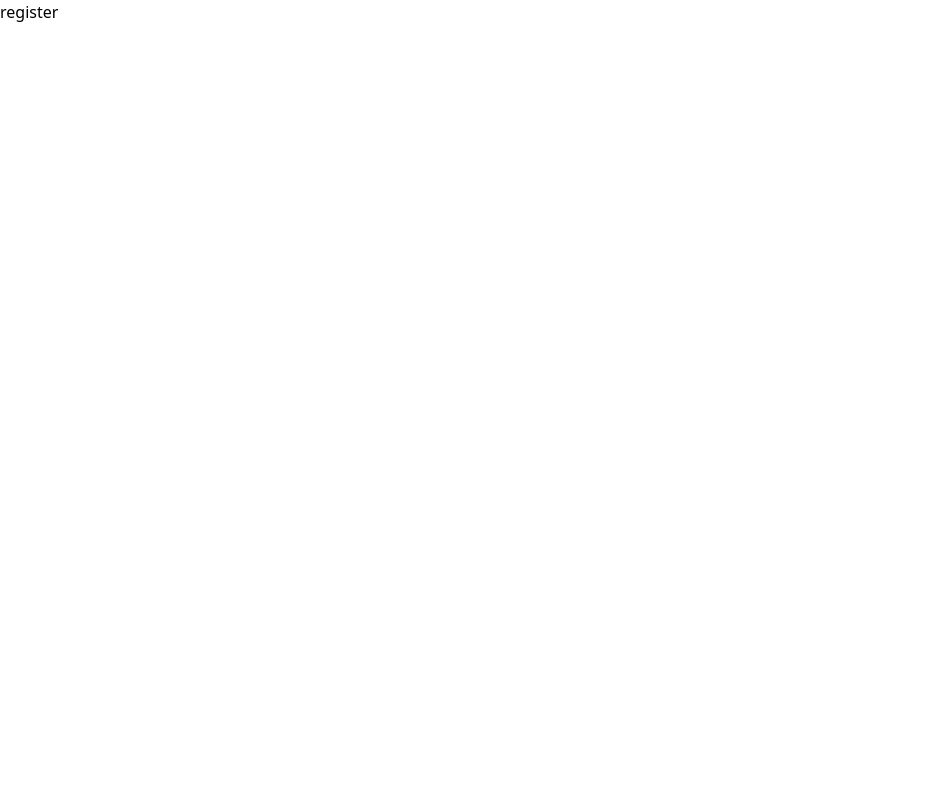
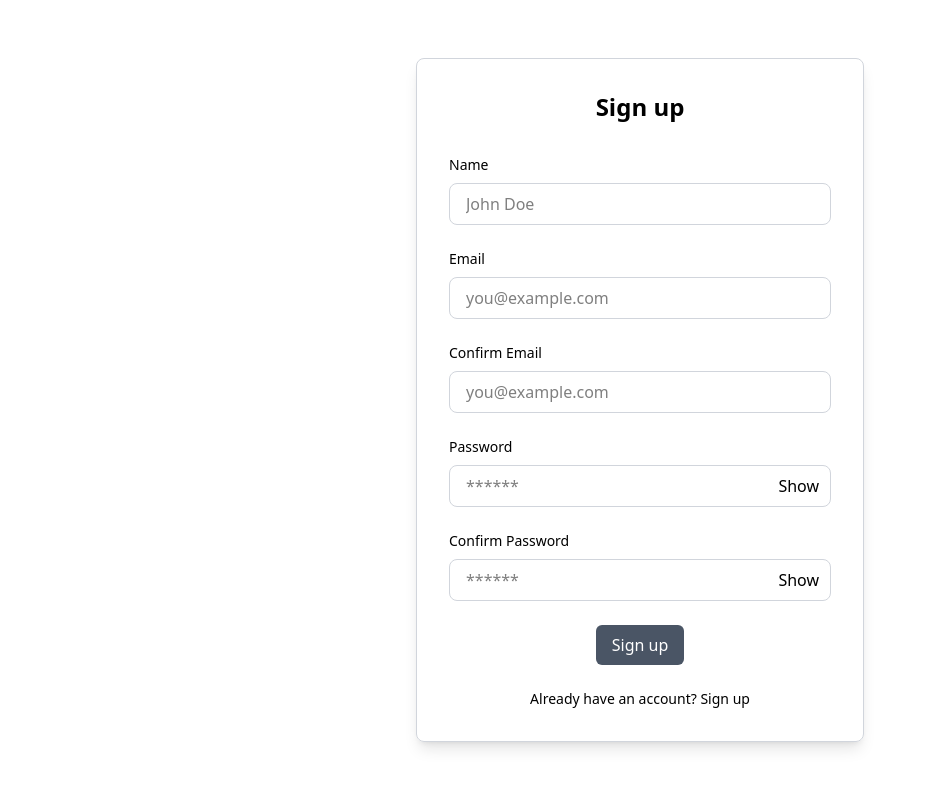
Before and after one commit to MuhammadRukon/task-management-tool, a React (Vite) app: page /register in a window 1280 px wide. Shown: the top 788 px of the page, without its empty margins (0-926 px from the left). Built offline with nearby package versions, Linux system fonts and the light colour scheme.

Commit message:
feat(ui): login & register page

```diff
--- /dev/null
+++ b/src/components/form.tsx
@@ -0,0 +1,49 @@
+import React from "react";
+import { Link } from "react-router";
+
+type Form = "login" | "register";
+
+interface FormProps {
+  handleSubmit: (e: React.FormEvent) => void;
+  children: React.ReactNode;
+  type: Form;
+}
+
+export function Form({ handleSubmit, children, type }: FormProps) {
+  function getText() {
+    if (type === "login") return "Sign in";
+    if (type === "register") return "Sign up";
+    return "";
+  }
+
+  return (
+    <div className="rounded-lg shadow-lg border border-gray-300 p-8">
+      {/* Header */}
+      <div className="text-center mb-8">
+        <p className="text-2xl font-bold">{getText()}</p>
+      </div>
+      <form onSubmit={handleSubmit} className="space-y-6">
+        {children}
+
+        <button
+          type="submit"
+          className="bg-gray-600 text-white py-2 px-4 rounded-md transition transform duration-200 ease-in-out active:scale-95 block mx-auto"
+        >
+          {getText()}
+        </button>
+      </form>
+      <p className="text-center mt-6 text-sm">
+        {type === "login"
+          ? "Don't have an account?"
+          : "Already have an account?"}
+        <Link
+          to={type === "login" ? "/register" : "/login"}
+          className="font-medium"
+        >
+          {" "}
+          {getText()}
+        </Link>
+      </p>
+    </div>
+  );
+}
--- /dev/null
+++ b/src/components/input.tsx
@@ -0,0 +1,52 @@
+interface InputProps {
+  label?: string;
+  type: string;
+  value: string;
+  onChange: (e: React.ChangeEvent<HTMLInputElement>) => void;
+  placeholder: string;
+  showPassword?: boolean;
+  onShowPassword?: () => void;
+}
+
+export function Input({
+  label,
+  type,
+  value,
+  onChange,
+  placeholder,
+  showPassword,
+  onShowPassword,
+}: InputProps) {
+  return (
+    <div>
+      {label && (
+        <label
+          htmlFor={label}
+          className="block text-sm font-medium mb-2 text-left"
+        >
+          {label}
+        </label>
+      )}
+      <div className="relative">
+        <input
+          id={label}
+          type={type === "password" && showPassword ? "text" : type}
+          value={value}
+          onChange={onChange}
+          placeholder={placeholder}
+          className="w-full px-4 py-2 border border-gray-300 rounded-lg focus:outline-none focus:ring-2 focus:ring-gray-300 transition-all"
+          required
+        />
+        {type === "password" && (
+          <button
+            type="button"
+            onClick={onShowPassword}
+            className="absolute right-3 top-1/2 -translate-y-1/2 cursor-pointer"
+          >
+            {showPassword ? "Hide" : "Show"}
+          </button>
+        )}
+      </div>
+    </div>
+  );
+}
--- a/src/pages/login/login.tsx
+++ b/src/pages/login/login.tsx
@@ -1,9 +1,45 @@
-import { Navigate } from "react-router";
+import { useState } from "react";
+import { Input } from "../../components/input";
+import { Form } from "../../components/form";
 
 export function Login() {
+  const [email, setEmail] = useState("");
+  const [password, setPassword] = useState("");
+  const [showPassword, setShowPassword] = useState(false);
+
   // TODO: replace with actual user check
-  const user = true;
-  if (user) return <Navigate to="/" />;
+  // const user = false;
+  // if (user) return <Navigate to="/" />;
 
-  return <div>login</div>;
+  const handleSubmit = (e: React.FormEvent) => {
+    e.preventDefault();
+    //TODO: validate email and passwor
+    //TODO: implement login logic
+  };
+
+  return (
+    <div className="min-h-screen flex items-center justify-center px-4 py-12">
+      <div className="w-full max-w-md">
+        <Form type="login" handleSubmit={handleSubmit}>
+          <Input
+            label="Email"
+            type="email"
+            value={email}
+            onChange={(e) => setEmail(e.target.value)}
+            placeholder="you@example.com"
+          />
+
+          <Input
+            label="Password"
+            type="password"
+            value={password}
+            onChange={(e) => setPassword(e.target.value)}
+            placeholder="******"
+            showPassword={showPassword}
+            onShowPassword={() => setShowPassword((prev) => !prev)}
+          />
+        </Form>
+      </div>
+    </div>
+  );
 }
--- a/src/pages/register/register.tsx
+++ b/src/pages/register/register.tsx
@@ -1,3 +1,75 @@
+import { useState } from "react";
+import { Input } from "../../components/input";
+import { Form } from "../../components/form";
+
 export function Register() {
-  return <div>register</div>;
+  const [name, setName] = useState("");
+  const [email, setEmail] = useState("");
+  const [confirmEmail, setConfirmEmail] = useState("");
+  const [password, setPassword] = useState("");
+  const [showPassword, setShowPassword] = useState(false);
+  const [confirmPassword, setConfirmPassword] = useState("");
+  const [showConfirmPassword, setShowConfirmPassword] = useState(false);
+
+  // TODO: replace with actual user check
+  // const user = false;
+  // if (user) return <Navigate to="/" />;
+
+  const handleSubmit = (e: React.FormEvent) => {
+    e.preventDefault();
+
+    //TODO: validate email and password
+    //TODO: implement register logic
+  };
+
+  return (
+    <div className="min-h-screen flex items-center justify-center px-4 py-12">
+      <div className="w-full max-w-md">
+        <Form type="register" handleSubmit={handleSubmit}>
+          <Input
+            label="Name"
+            type="text"
+            value={name}
+            onChange={(e) => setName(e.target.value)}
+            placeholder="John Doe"
+          />
+
+          <Input
+            label="Email"
+            type="email"
+            value={email}
+            onChange={(e) => setEmail(e.target.value)}
+            placeholder="you@example.com"
+          />
+
+          <Input
+            label="Confirm Email"
+            type="email"
+            value={confirmEmail}
+            onChange={(e) => setConfirmEmail(e.target.value)}
+            placeholder="you@example.com"
+          />
+
+          <Input
+            label="Password"
+            type="password"
+            value={password}
+            onChange={(e) => setPassword(e.target.value)}
+            placeholder="******"
+            showPassword={showPassword}
+            onShowPassword={() => setShowPassword((prev) => !prev)}
+          />
+          <Input
+            label="Confirm Password"
+            type="password"
+            value={confirmPassword}
+            onChange={(e) => setConfirmPassword(e.target.value)}
+            placeholder="******"
+            showPassword={showConfirmPassword}
+            onShowPassword={() => setShowConfirmPassword((prev) => !prev)}
+          />
+        </Form>
+      </div>
+    </div>
+  );
 }
```
